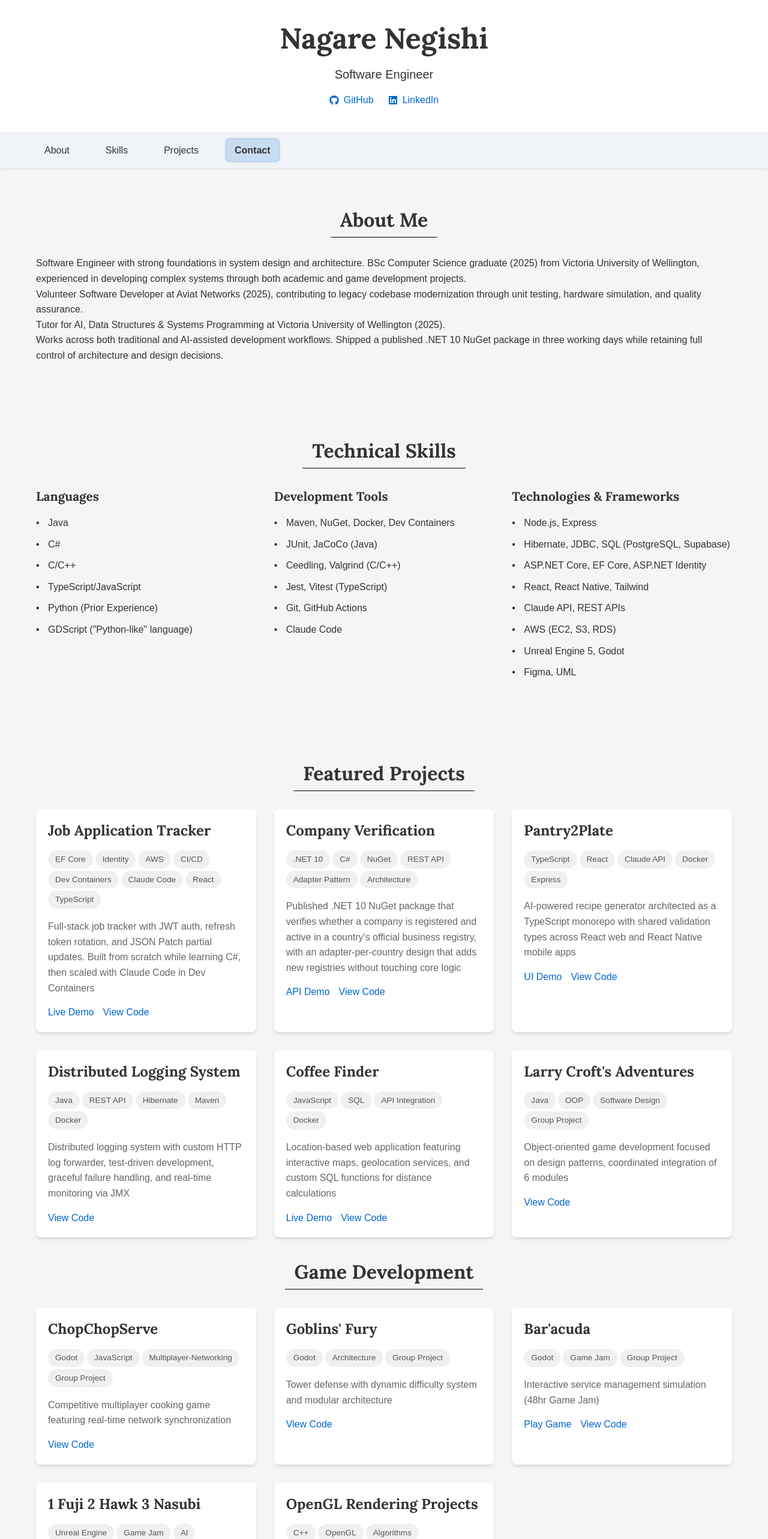
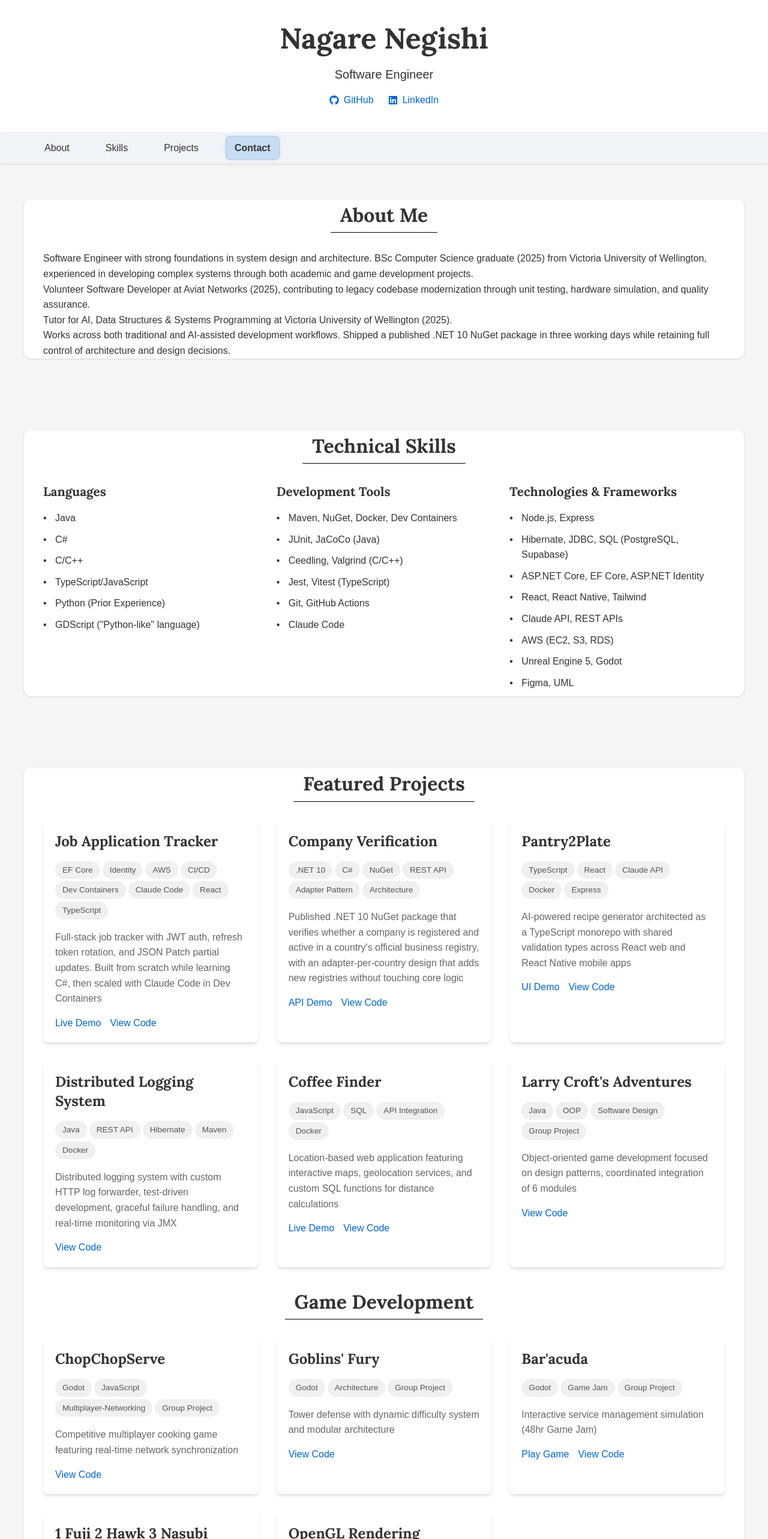
Before and after one commit to NagareNegishi/NagareNegishi.github.io, a React (Vite) app: page / in a window 1280 px wide. Shown: the top 2566 px of the page at 60% size. Built offline with nearby package versions, Linux system fonts and the light colour scheme.

Commit message:
replace title dev #24

```diff
--- a/src/components/About.jsx
+++ b/src/components/About.jsx
@@ -1,15 +1,16 @@
 import { personalInfo } from "../data/personalInfo";
+import SectionCard from "./SectionCard";
 import SectionHeading from "./SectionHeading";
 
 function About() {
     return (
         <section className="py-10 md:py-15 scroll-mt-16">
-            <div className="max-w-[1200px] mx-auto px-5">
+            <SectionCard>
                 <SectionHeading>About Me</SectionHeading>
                 { personalInfo.about.map((paragraph, index) => (
                     <p key={index}>{ paragraph }</p>
                 ))}
-            </div>
+            </SectionCard>
         </section>
     )
 }
--- a/src/components/Contact.jsx
+++ b/src/components/Contact.jsx
@@ -1,12 +1,13 @@
 import { FaEnvelope, FaGithub, FaLinkedin } from 'react-icons/fa'
 import { personalInfo } from '../data/personalInfo'
 import IconLink from './IconLink'
+import SectionCard from './SectionCard'
 import SectionHeading from './SectionHeading'
 
 function Contact() {
     return (
         <section id="contact" className="py-10 md:py-15 scroll-mt-16">
-            <div className="max-w-[1200px] mx-auto px-5">
+            <SectionCard>
                 <SectionHeading>Contact</SectionHeading>
                 <div className="flex justify-center">
                     <ul className="list-none flex flex-col gap-[10px] items-start">
@@ -16,7 +17,7 @@ function Contact() {
                         <li>{personalInfo.location}</li>
                     </ul>
                 </div>
-            </div>
+            </SectionCard>
         </section>
     )
 }
--- a/src/components/Nav.jsx
+++ b/src/components/Nav.jsx
@@ -37,7 +37,7 @@ function Nav() {
     return (
         // sticky: scrolls with page until it hits the top, then locks — unlike fixed which is always locked
         <nav className="bg-[#f0f4f8] sticky top-0 z-10 shadow-sm">
-            <div className="max-w-[1200px] mx-auto px-5 flex gap-8 py-3">
+            <div className="max-w-[1200px] mx-auto px-5 flex gap-8 py-2">
                 {/* About scrolls to the header */}
                 <a
                     href="#header"
--- a/src/components/Projects.jsx
+++ b/src/components/Projects.jsx
@@ -1,10 +1,11 @@
 import { gameProjects, softwareProjects } from '../data/projects';
+import SectionCard from './SectionCard';
 import SectionHeading from './SectionHeading';
 
 function Projects() {
     return (
         <section id="projects" className="py-10 md:py-15 scroll-mt-16">
-            <div className="max-w-[1200px] mx-auto px-5">
+            <SectionCard>
                 <div className="mb-8">
                     <SectionHeading>Featured Projects</SectionHeading>
                     <div className="grid grid-cols-1 md:grid-cols-[repeat(auto-fit,minmax(300px,1fr))] gap-[30px]">
@@ -21,7 +22,7 @@ function Projects() {
                         ))}
                     </div>
                 </div>
-            </div>
+            </SectionCard>
         </section>
     )
 }
--- a/src/components/Skills.jsx
+++ b/src/components/Skills.jsx
@@ -1,10 +1,11 @@
 import { skills } from "../data/skills";
+import SectionCard from "./SectionCard";
 import SectionHeading from "./SectionHeading";
 
 function Skills() {
     return (
         <section id="skills" className="py-10 md:py-15 scroll-mt-16">
-            <div className="max-w-[1200px] mx-auto px-5">
+            <SectionCard>
                 <SectionHeading>Technical Skills</SectionHeading>
                 <div className="grid grid-cols-[repeat(auto-fit,minmax(250px,1fr))] gap-[30px] mt-5">
                     {skills.map((skillCategory, index) => (
@@ -23,7 +24,7 @@ function Skills() {
                         </div>
                     ))}
                 </div>
-            </div>
+            </SectionCard>
         </section>
     )
 }
```
